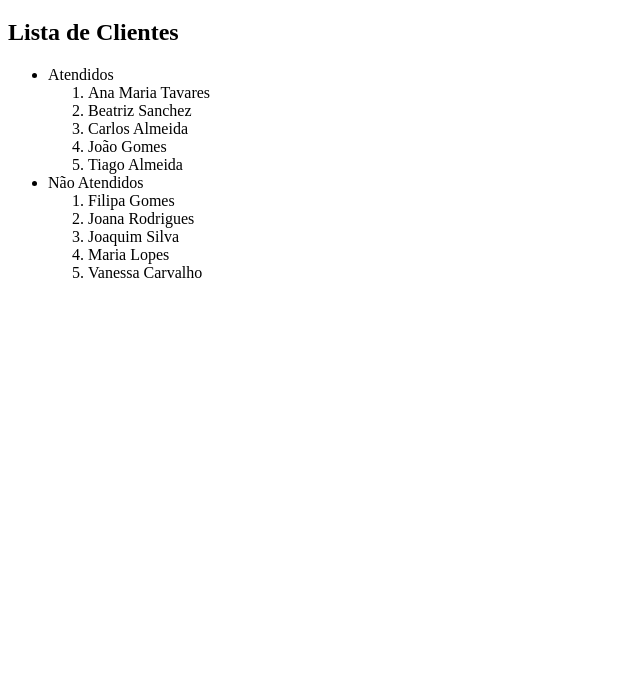
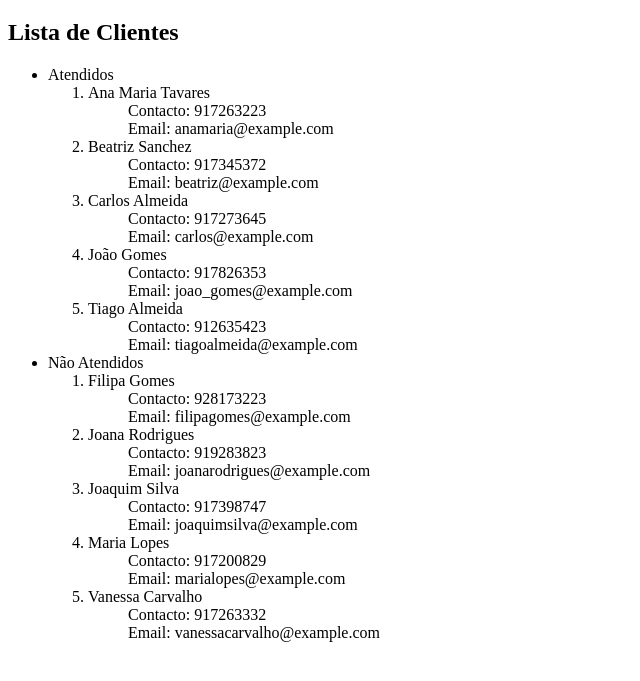
Before and after one commit to feliperosilva/HTML_Task2, a plain HTML site: page index.html in a window 1280 px wide. Shown: the part 61-742 px from the top of the page, without its empty margins (0-640 px from the left). Drawn offline with Linux system fonts and the light colour scheme.

Commit message:
Add personal info of clients

```diff
--- a/index.html
+++ b/index.html
@@ -15,18 +15,58 @@
         <li>Atendidos</li>
             <ol>
                 <li>Ana Maria Tavares</li>
+                    <ul style="list-style-type: none;">
+                        <li>Contacto: 917263223</li>
+                        <li>Email: anamaria@example.com</li>
+                    </ul>
                 <li>Beatriz Sanchez</li>
+                    <ul style="list-style-type: none;">
+                        <li>Contacto: 917345372</li>
+                        <li>Email: beatriz@example.com</li>
+                    </ul>
                 <li>Carlos Almeida</li>
+                    <ul style="list-style-type: none;">
+                        <li>Contacto: 917273645</li>
+                        <li>Email: carlos@example.com</li>
+                    </ul>
                 <li>João Gomes</li>
+                    <ul style="list-style-type: none;">
+                        <li>Contacto: 917826353</li>
+                        <li>Email: joao_gomes@example.com</li>
+                    </ul>
                 <li>Tiago Almeida</li>
+                    <ul style="list-style-type: none;">
+                        <li>Contacto: 912635423</li>
+                        <li>Email: tiagoalmeida@example.com</li>
+                    </ul>
             </ol>
         <li>Não Atendidos</li>
             <ol>
                 <li>Filipa Gomes</li>
+                    <ul style="list-style-type: none;">
+                        <li>Contacto: 928173223</li>
+                        <li>Email: filipagomes@example.com</li>
+                    </ul>
                 <li>Joana Rodrigues</li>
+                    <ul style="list-style-type: none;">
+                        <li>Contacto: 919283823</li>
+                        <li>Email: joanarodrigues@example.com</li>
+                    </ul>
                 <li>Joaquim Silva</li>
+                    <ul style="list-style-type: none;">
+                        <li>Contacto: 917398747</li>
+                        <li>Email: joaquimsilva@example.com</li>
+                    </ul>
                 <li>Maria Lopes</li>
+                    <ul style="list-style-type: none;">
+                        <li>Contacto: 917200829</li>
+                        <li>Email: marialopes@example.com</li>
+                    </ul>
                 <li>Vanessa Carvalho</li>
+                    <ul style="list-style-type: none;">
+                        <li>Contacto: 917263332</li>
+                        <li>Email: vanessacarvalho@example.com</li>
+                    </ul>
             </ol>
     </ul>
 
```
